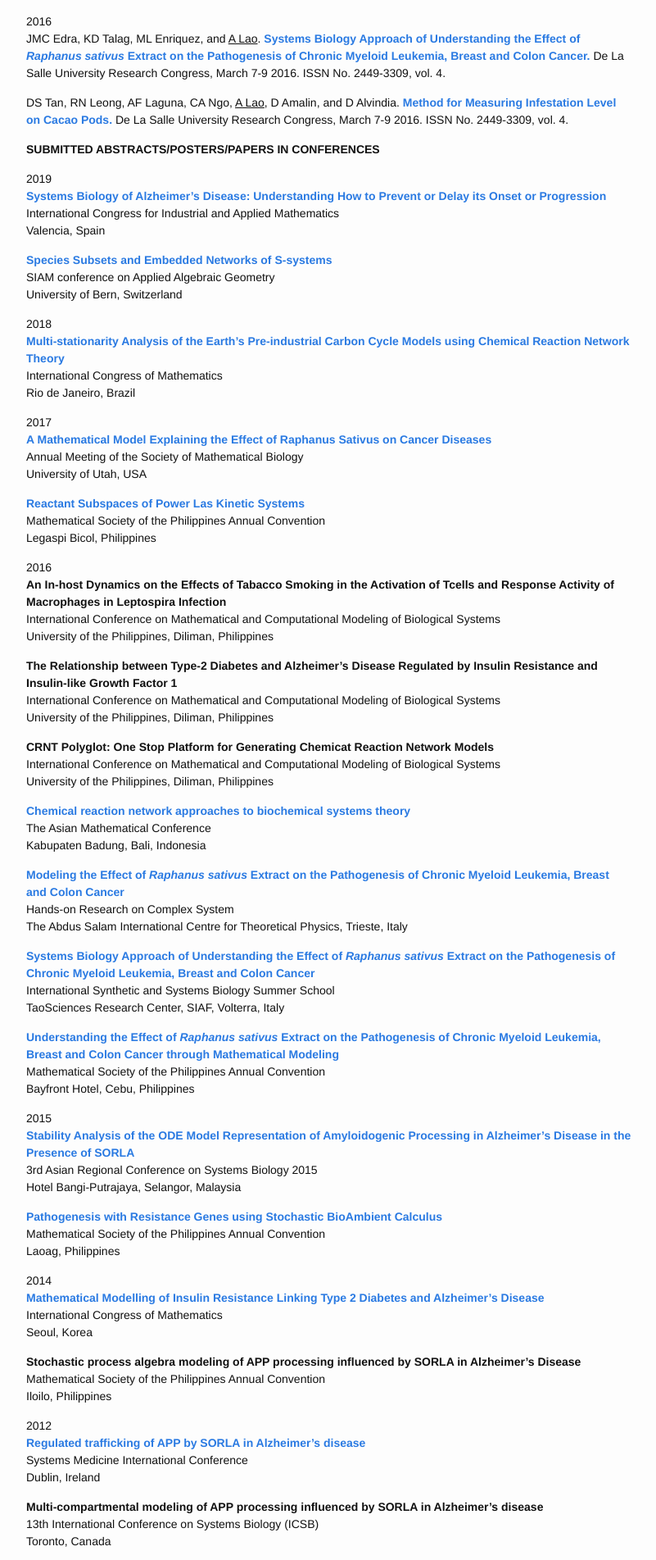
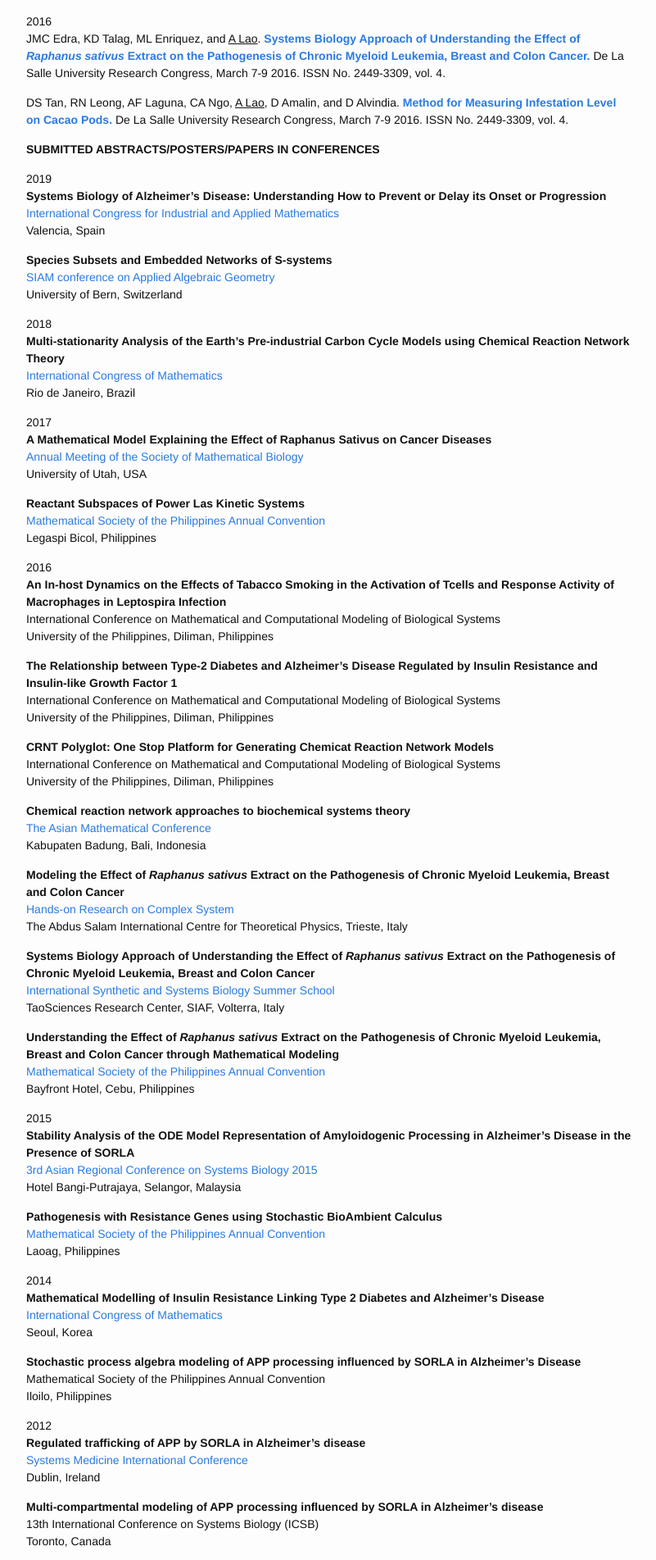
Before and after one commit to yupaulk/angelynlao.github.io, a Jekyll site: the page built from publications.md, in a window 1280 px wide. Shown: the part 2927-4830 px from the top of the page at 82% size, without its empty margins (238-1039 px from the left). Built offline with Jekyll 4.4.1, drawn with Linux system fonts in a browser that asks for light colours.

Commit message:
Update publications.md

```diff
--- a/publications.md
+++ b/publications.md
@@ -102,17 +102,26 @@ DS Tan, RN Leong, AF Laguna, CA Ngo, <u>A Lao</u>, D Amalin, and D Alvindia. [**
 **SUBMITTED ABSTRACTS/POSTERS/PAPERS IN CONFERENCES**
 
 2019 <br>
-[**Systems Biology of Alzheimer’s Disease: Understanding How to Prevent or Delay its Onset or Progression**](https://iciam2019.com/) <br> International Congress for Industrial and Applied Mathematics <br> Valencia, Spain
+**Systems Biology of Alzheimer’s Disease: Understanding How to Prevent or Delay its Onset or Progression** <br> [International Congress for Industrial and Applied Mathematics](https://iciam2019.com/) <br>
+Valencia, Spain
 
-[**Species Subsets and Embedded Networks of S-systems**](https://mathsites.unibe.ch/siamag19/) <br> SIAM conference on Applied Algebraic Geometry <br> University of Bern, Switzerland
+**Species Subsets and Embedded Networks of S-systems** <br>
+[SIAM conference on Applied Algebraic Geometry](https://mathsites.unibe.ch/siamag19/) <br>
+University of Bern, Switzerland
 
 2018 <br>
-[**Multi-stationarity Analysis of the Earth’s Pre-industrial Carbon Cycle Models using Chemical Reaction Network Theory**](https://www.mathunion.org/fileadmin/IMU/ICM2018/static_site/portal/main.html) <br> International Congress of Mathematics <br> Rio de Janeiro, Brazil
+**Multi-stationarity Analysis of the Earth’s Pre-industrial Carbon Cycle Models using Chemical Reaction Network Theory** <br>
+[International Congress of Mathematics](https://www.mathunion.org/fileadmin/IMU/ICM2018/static_site/portal/main.html) <br>
+Rio de Janeiro, Brazil
 
 2017 <br>
-[**A Mathematical Model Explaining the Effect of Raphanus Sativus on Cancer Diseases**](https://www.isemworld.org/2017/01/24/2017-annual-meeting-of-the-society-for-mathematical-biology/#:~:text=The%202017%20Society%20for%20Mathematical,City%20from%20July%2017%2D20.) <br> Annual Meeting of the Society of Mathematical Biology <br> University of Utah, USA
+**A Mathematical Model Explaining the Effect of Raphanus Sativus on Cancer Diseases** <br>
+[Annual Meeting of the Society of Mathematical Biology](https://www.isemworld.org/2017/01/24/2017-annual-meeting-of-the-society-for-mathematical-biology/#:~:text=The%202017%20Society%20for%20Mathematical,City%20from%20July%2017%2D20.) <br>
+University of Utah, USA
 
-[**Reactant Subspaces of Power Las Kinetic Systems**](http://www.mathsociety.ph/index.php?option=com_content&view=article&id=36&Itemid=145) <br> Mathematical Society of the Philippines Annual Convention <br> Legaspi Bicol, Philippines
+**Reactant Subspaces of Power Las Kinetic Systems** <br>
+[Mathematical Society of the Philippines Annual Convention](http://www.mathsociety.ph/index.php?option=com_content&view=article&id=36&Itemid=145) <br>
+Legaspi Bicol, Philippines
 
 2016 <br>
 **An In-host Dynamics on the Effects of Tabacco Smoking in the Activation of Tcells and Response Activity of Macrophages in Leptospira Infection** <br> International Conference on Mathematical and Computational Modeling of Biological Systems <br> University of the Philippines, Diliman, Philippines
@@ -121,26 +130,39 @@ DS Tan, RN Leong, AF Laguna, CA Ngo, <u>A Lao</u>, D Amalin, and D Alvindia. [**
 
 **CRNT Polyglot: One Stop Platform for Generating Chemicat Reaction Network Models** <br> International Conference on Mathematical and Computational Modeling of Biological Systems <br> University of the Philippines, Diliman, Philippines
 
-[**Chemical reaction network approaches to biochemical systems theory**](https://10times.com/amc-bali) <br> The Asian Mathematical Conference <br> Kabupaten Badung, Bali, Indonesia
+**Chemical reaction network approaches to biochemical systems theory** <br>
+[The Asian Mathematical Conference](https://10times.com/amc-bali) <br>
+Kabupaten Badung, Bali, Indonesia
 
-[**Modeling the Effect of _Raphanus sativus_ Extract on the Pathogenesis of Chronic Myeloid Leukemia, Breast and Colon Cancer**](http://indico.ictp.it/event/7654/) <br> Hands-on Research on Complex System <br> The Abdus Salam International Centre for Theoretical Physics, Trieste, Italy
+**Modeling the Effect of _Raphanus sativus_ Extract on the Pathogenesis of Chronic Myeloid Leukemia, Breast and Colon Cancer** <br>
+[Hands-on Research on Complex System](http://indico.ictp.it/event/7654/) <br>
+The Abdus Salam International Centre for Theoretical Physics, Trieste, Italy
 
-[**Systems Biology Approach of Understanding the Effect of _Raphanus sativus_ Extract on the Pathogenesis of Chronic Myeloid Leukemia, Breast and Colon Cancer**](https://www.iscb.org/cms_addon/events/details.php?uid=2201) <br> International Synthetic and Systems Biology Summer School <br> TaoSciences Research Center, SIAF, Volterra, Italy
+**Systems Biology Approach of Understanding the Effect of _Raphanus sativus_ Extract on the Pathogenesis of Chronic Myeloid Leukemia, Breast and Colon Cancer** <br>
+[International Synthetic and Systems Biology Summer School](https://www.iscb.org/cms_addon/events/details.php?uid=2201) <br> TaoSciences Research Center, SIAF, Volterra, Italy
 
-[**Understanding the Effect of _Raphanus sativus_ Extract on the Pathogenesis of Chronic Myeloid Leukemia, Breast and Colon Cancer through Mathematical Modeling**](http://www.mathsociety.ph/index.php?option=com_content&view=article&id=7&Itemid=113) <br> Mathematical Society of the Philippines Annual Convention <br> Bayfront Hotel, Cebu, Philippines
+**Understanding the Effect of _Raphanus sativus_ Extract on the Pathogenesis of Chronic Myeloid Leukemia, Breast and Colon Cancer through Mathematical Modeling** <br>
+[Mathematical Society of the Philippines Annual Convention](http://www.mathsociety.ph/index.php?option=com_content&view=article&id=7&Itemid=113) <br>
+Bayfront Hotel, Cebu, Philippines
 
 2015 <br>
-[**Stability Analysis of the ODE Model Representation of Amyloidogenic Processing in Alzheimer's Disease in the Presence of SORLA**](https://arcsb2015.weebly.com/main.html) <br> 3rd Asian Regional Conference on Systems Biology 2015 <br> Hotel Bangi-Putrajaya, Selangor, Malaysia
+**Stability Analysis of the ODE Model Representation of Amyloidogenic Processing in Alzheimer's Disease in the Presence of SORLA** <br>
+[3rd Asian Regional Conference on Systems Biology 2015](https://arcsb2015.weebly.com/main.html) <br>
+Hotel Bangi-Putrajaya, Selangor, Malaysia
 
-[**Pathogenesis with Resistance Genes using Stochastic BioAmbient Calculus**](http://www.mathsociety.ph/index.php?option=com_content&view=article&id=13&Itemid=118) <br> Mathematical Society of the Philippines Annual Convention <br> Laoag, Philippines
+**Pathogenesis with Resistance Genes using Stochastic BioAmbient Calculus** <br>
+[Mathematical Society of the Philippines Annual Convention](http://www.mathsociety.ph/index.php?option=com_content&view=article&id=13&Itemid=118) <br>
+Laoag, Philippines
 
 2014 <br>
-[**Mathematical Modelling of Insulin Resistance Linking Type 2 Diabetes and Alzheimer’s Disease**](http://www.icm2014.org/index.html) <br> International Congress of Mathematics <br> Seoul, Korea
+**Mathematical Modelling of Insulin Resistance Linking Type 2 Diabetes and Alzheimer’s Disease** <br>
+[International Congress of Mathematics](http://www.icm2014.org/index.html) <br> Seoul, Korea
 
 **Stochastic process algebra modeling of APP processing influenced by SORLA in Alzheimer’s Disease** <br> Mathematical Society of the Philippines Annual Convention <br> Iloilo, Philippines
 
 2012 <br>
-[**Regulated trafficking of APP by SORLA in Alzheimer’s disease**](https://www.ucd.ie/t4cms/SYSMED%202012%20Programme.pdf) <br> Systems Medicine International Conference <br> Dublin, Ireland
+**Regulated trafficking of APP by SORLA in Alzheimer’s disease** <br>
+[Systems Medicine International Conference](https://www.ucd.ie/t4cms/SYSMED%202012%20Programme.pdf) <br> Dublin, Ireland
 
 **Multi-compartmental modeling of APP processing influenced by SORLA in Alzheimer’s disease** <br> 13th International Conference on Systems Biology (ICSB) <br> Toronto, Canada
 
@@ -148,6 +170,8 @@ DS Tan, RN Leong, AF Laguna, CA Ngo, <u>A Lao</u>, D Amalin, and D Alvindia. [**
 **Mathematical modeling of APP processing influenced by SORLA in Alzheimer’s disease: when one pathway is not enough** <br> 12th International Conference on Systems Biology (ICSB) <br> Heidelberg/Mannheim, Germany
 
 2010 <br>
-[**Quantitative modeling of APP processing influenced by SORLA in Alzheimer’s disease**](https://www.alzforum.org/news/conference-coverage/alzheimers-association-international-conference-alzheimers-disease-2010) <br> International Conference on Alzheimer’s Disease 2010 <br> Honolulu, Hawaii
+**Quantitative modeling of APP processing influenced by SORLA in Alzheimer’s disease** <br>
+[International Conference on Alzheimer’s Disease 2010](https://www.alzforum.org/news/conference-coverage/alzheimers-association-international-conference-alzheimers-disease-2010) <br>
+Honolulu, Hawaii
 
 **Mathematical modeling of APP processing influenced by SORLA in Alzheimer’s disease: two pilot models** <br> Mid-term review of the Helmholtz Alliance on Systems Biology <br> DKFZ, Heidelberg, Germany
```
